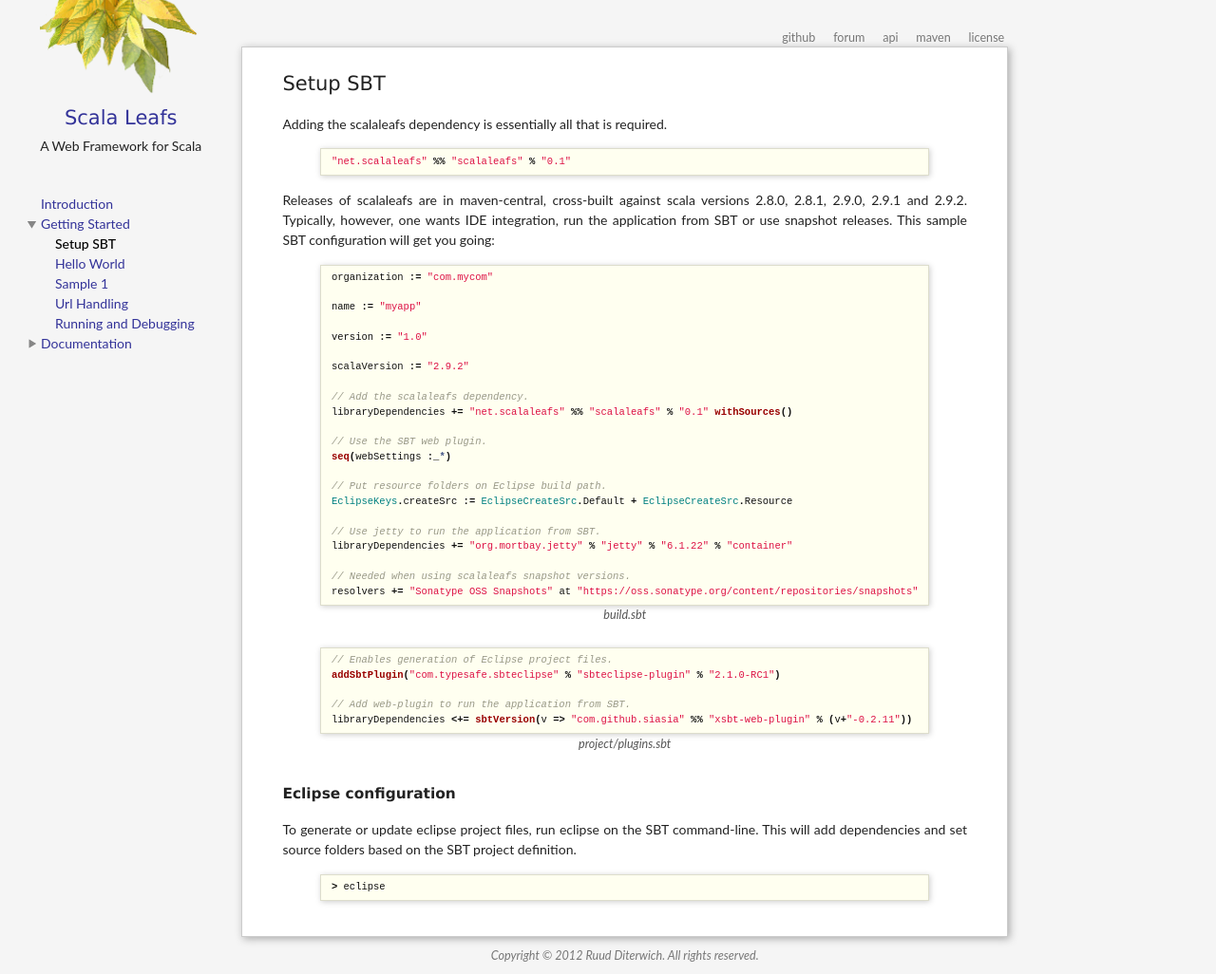
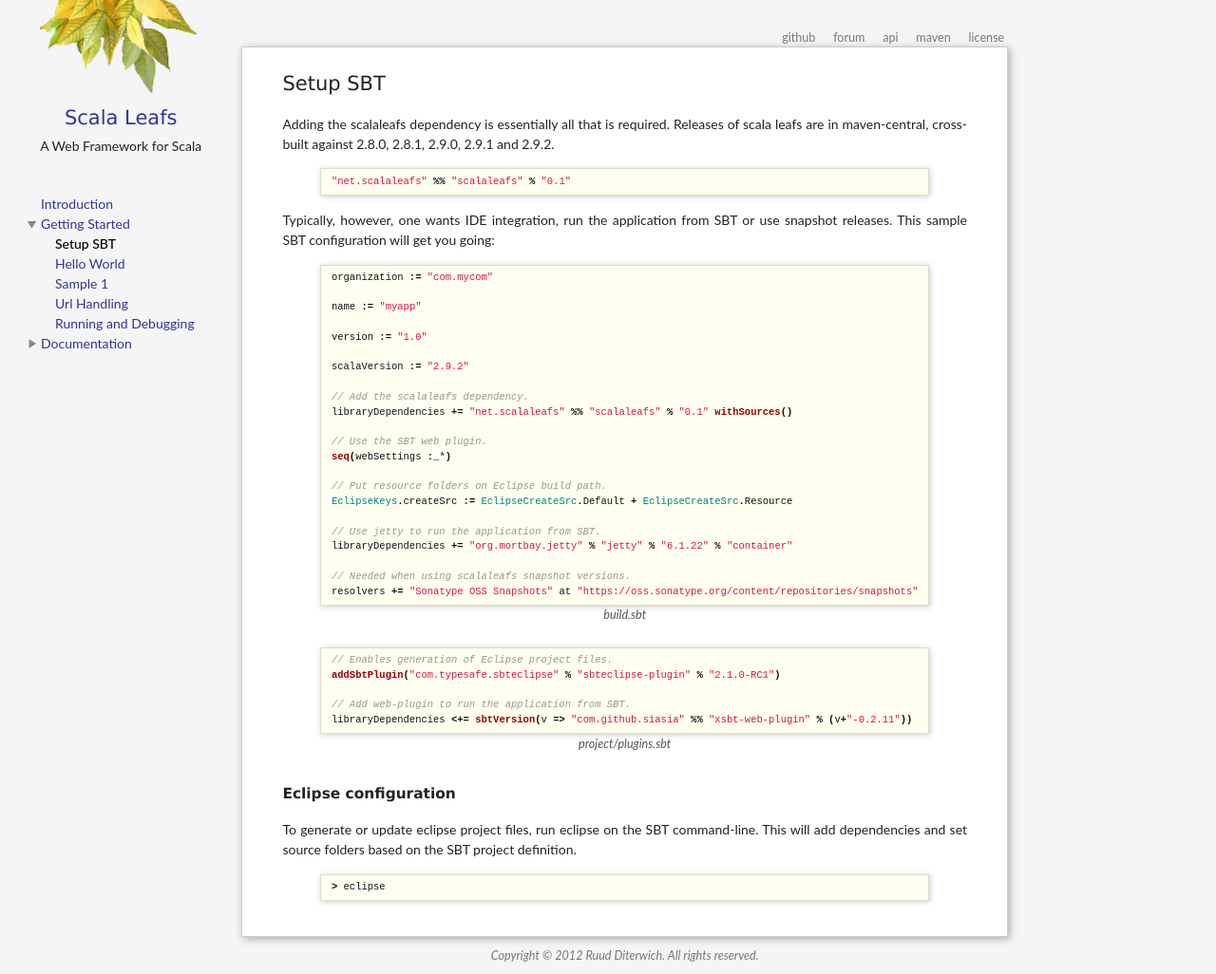
Before and after one commit to scalastuff/scalaleafs, a Jekyll site: the page built from setup-sbt.md, in a window 1280 px wide. Shown: the whole page at 95% size. Built offline with Jekyll 4.4.1, drawn with Linux system fonts in a browser that asks for light colours.

Commit message:
Updated setup-sbt.md

```diff
--- a/setup-sbt.md
+++ b/setup-sbt.md
@@ -3,13 +3,13 @@
 title: Setup SBT
 ---
 
-Adding the scalaleafs dependency is essentially all that is required.
+Adding the scalaleafs dependency is essentially all that is required. Releases of scala leafs are in maven-central, cross-built against 2.8.0, 2.8.1, 2.9.0, 2.9.1 and 2.9.2.
 
 {% highlight scala %}
 "net.scalaleafs" %% "scalaleafs" % "0.1"
 {% endhighlight %}
 
-Releases of scalaleafs are in maven-central, cross-built against scala versions 2.8.0, 2.8.1, 2.9.0, 2.9.1 and 2.9.2. Typically, however, one wants IDE integration, run the application from SBT or use snapshot releases. This sample SBT configuration will get you going:
+Typically, however, one wants IDE integration, run the application from SBT or use snapshot releases. This sample SBT configuration will get you going:
 
 {% highlight scala %}
 organization := "com.mycom"
```
